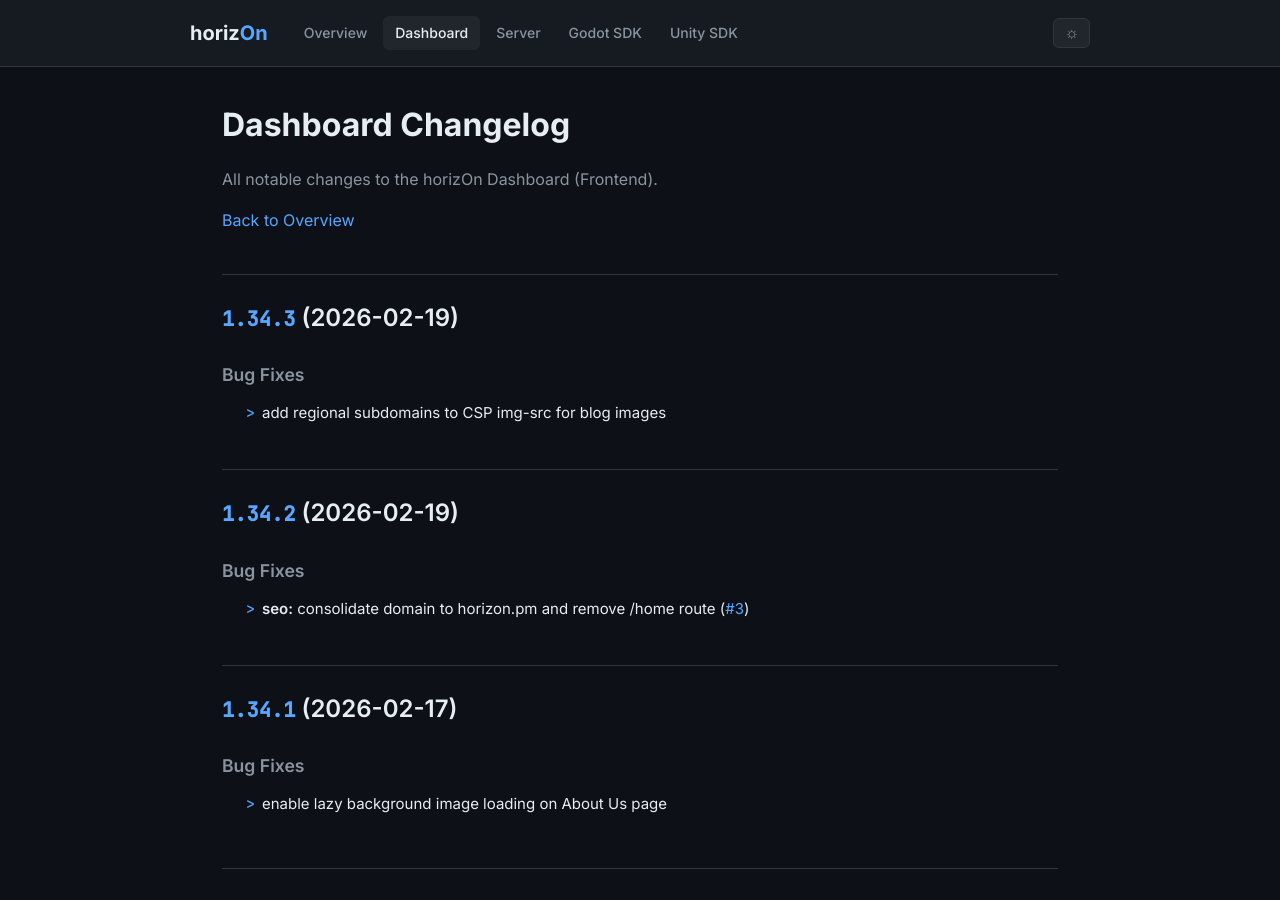
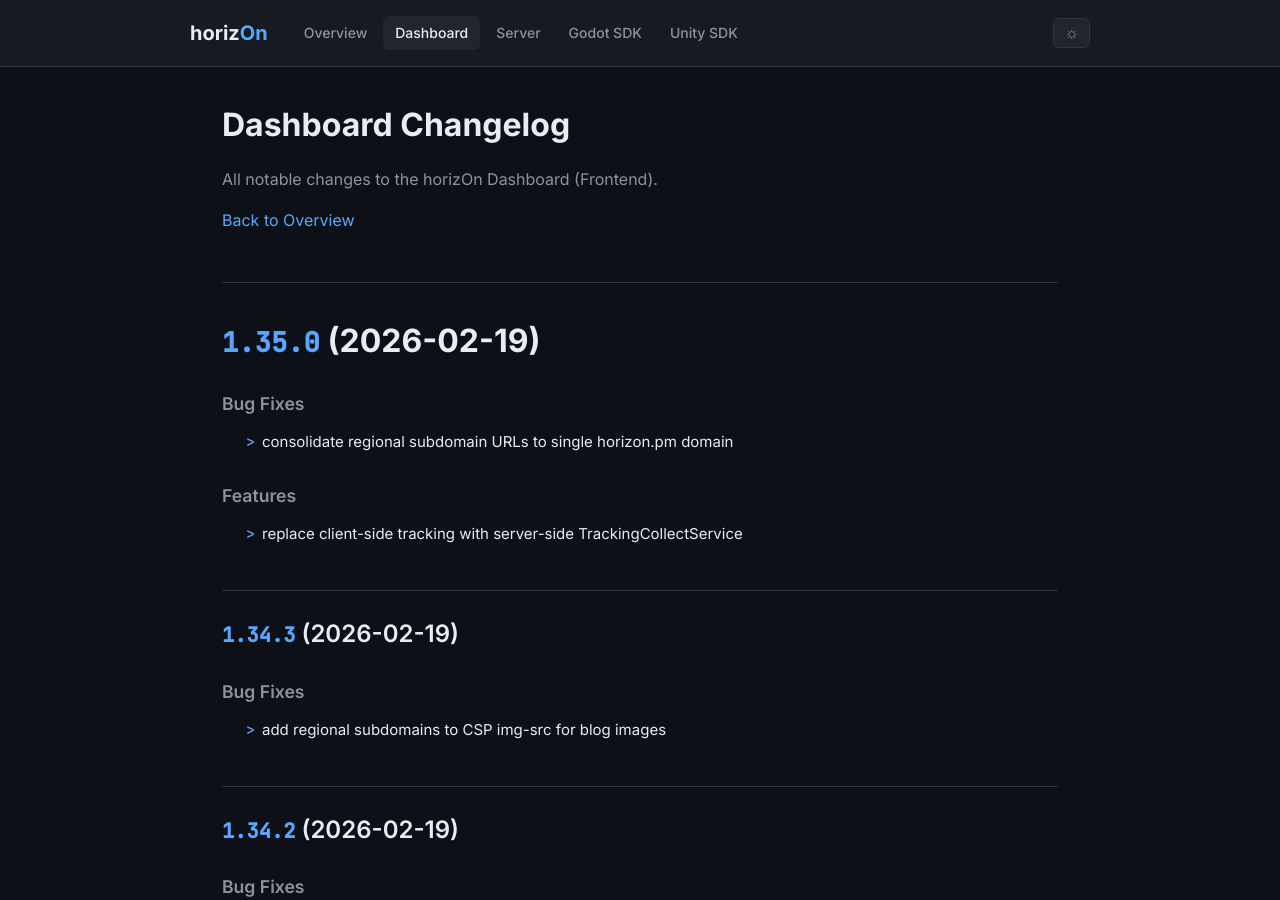
Before and after one commit to ProjectMakersDE/horizOn-Changelog, a Jekyll site: the page built from dashboard-changelog.md, in a window 1280 px wide and 900 px high. Built offline with Jekyll 4.4.1, drawn with Linux system fonts in a browser that asks for light colours.

Commit message:
chore: sync changelogs [skip ci]

```diff
--- a/dashboard-changelog.md
+++ b/dashboard-changelog.md
@@ -8,6 +8,18 @@ title: Dashboard Changelog
 All notable changes to the horizOn Dashboard (Frontend).
 
 [Back to Overview](.)
+
+# [1.35.0](https://github.com/ProjectMakersDE/horizOn-Dashboard/compare/v1.34.3...v1.35.0) (2026-02-19)
+
+
+### Bug Fixes
+
+* consolidate regional subdomain URLs to single horizon.pm domain ([427356b](https://github.com/ProjectMakersDE/horizOn-Dashboard/commit/427356b4ca6d523981205f3319cbfb9bbd80f169))
+
+
+### Features
+
+* replace client-side tracking with server-side TrackingCollectService ([538597f](https://github.com/ProjectMakersDE/horizOn-Dashboard/commit/538597f5b80b93ae481ffbc9e73ce8a5e043d6c5))
 
 ## [1.34.3](https://github.com/ProjectMakersDE/horizOn-Dashboard/compare/v1.34.2...v1.34.3) (2026-02-19)
 
```
Also changed, not shown: index.md (+1 -1 lines).
